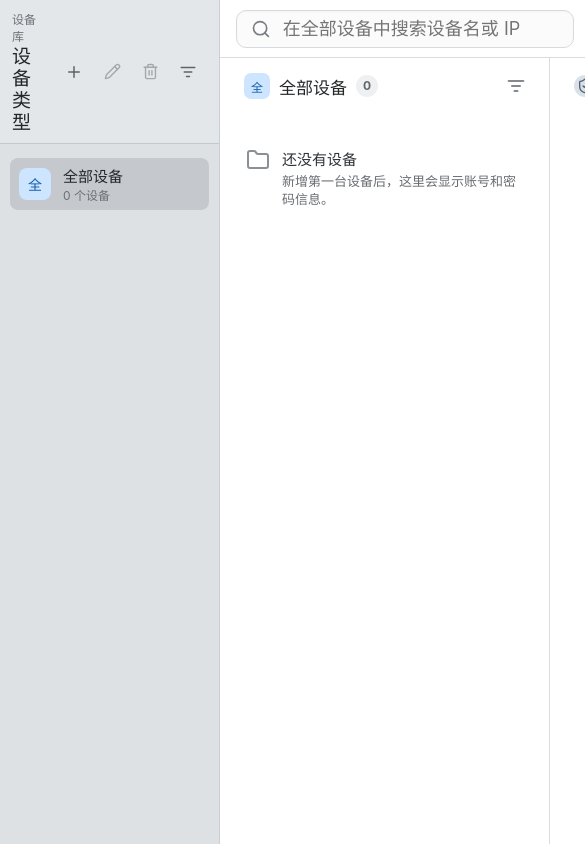
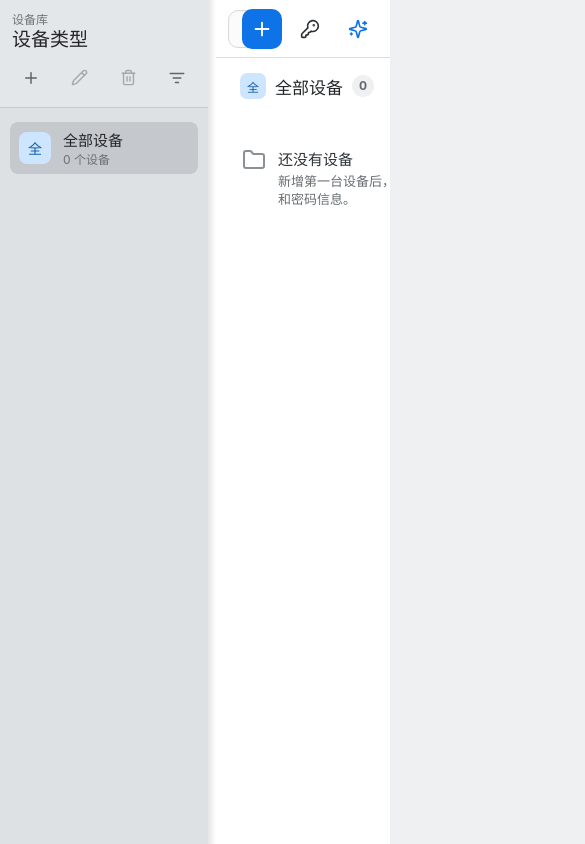
Before and after one commit to FYanJun/Psd-manager, a Svelte app: page / in a window 390 px wide. Shown: the top 844 px of the page, 585 px wide, since content can reach past the window. Built offline with nearby package versions, Linux system fonts and the light colour scheme.

Commit message:
Improve desktop layout resizing

```diff
--- a/src/App.svelte
+++ b/src/App.svelte
@@ -151,8 +151,17 @@
   };
   type GeneratorTarget = "current-account" | "bulk-password" | null;
   type TypePickerScope = "device" | "bulk";
+  type ResizePane = "sidebar" | "list";
 
   const STORAGE_KEY = "device-password-manager-state-v1";
+  const SIDEBAR_DEFAULT_WIDTH = 252;
+  const SIDEBAR_MIN_WIDTH = 208;
+  const SIDEBAR_MAX_WIDTH = 360;
+  const LIST_DEFAULT_WIDTH = 368;
+  const LIST_MIN_WIDTH = 300;
+  const LIST_MAX_WIDTH = 540;
+  const DETAIL_MIN_WIDTH = 420;
+  const RESIZER_WIDTH = 8;
 
   const initialItems: VaultItem[] = [];
 
@@ -219,6 +228,12 @@
   let forwardStack: ViewState[] = [];
   let restoringView = false;
   let searchInput: HTMLInputElement | null = null;
+  let sidebarWidth = SIDEBAR_DEFAULT_WIDTH;
+  let listWidth = LIST_DEFAULT_WIDTH;
+  let resizingPane: ResizePane | null = null;
+  let resizeStartX = 0;
+  let resizeStartSidebarWidth = SIDEBAR_DEFAULT_WIDTH;
+  let resizeStartListWidth = LIST_DEFAULT_WIDTH;
 
   onMount(() => {
     const saved = window.localStorage.getItem(STORAGE_KEY);
@@ -228,18 +243,33 @@
         if (Array.isArray(parsed.items)) items = normalizeVaultItems(parsed.items);
         if (Array.isArray(parsed.customDeviceTypes)) customDeviceTypes = parsed.customDeviceTypes;
         if (Array.isArray(parsed.hiddenDeviceTypes)) hiddenDeviceTypes = parsed.hiddenDeviceTypes;
+        if (parsed.paneLayout) {
+          sidebarWidth = clampPaneWidth(readNumber(parsed.paneLayout.sidebarWidth, SIDEBAR_DEFAULT_WIDTH), "sidebar");
+          listWidth = clampPaneWidth(readNumber(parsed.paneLayout.listWidth, LIST_DEFAULT_WIDTH), "list");
+        }
       } catch {
         copyStatus = "本地数据读取失败，已使用默认数据";
       }
     }
+    clampPaneLayout();
     hydrated = true;
     window.addEventListener("keydown", handleGlobalKeydown);
-    return () => window.removeEventListener("keydown", handleGlobalKeydown);
+    window.addEventListener("resize", clampPaneLayout);
+    return () => {
+      window.removeEventListener("keydown", handleGlobalKeydown);
+      window.removeEventListener("resize", clampPaneLayout);
+      stopPaneResize();
+    };
   });
 
   $: if (hydrated) {
-    window.localStorage.setItem(STORAGE_KEY, JSON.stringify({ items, customDeviceTypes, hiddenDeviceTypes }));
-  }
+    window.localStorage.setItem(
+      STORAGE_KEY,
+      JSON.stringify({ items, customDeviceTypes, hiddenDeviceTypes, paneLayout: { sidebarWidth, listWidth } })
+    );
+  }
+
+  $: layoutStyle = `--sidebar-width: ${sidebarWidth}px; --list-width: ${listWidth}px;`;
 
   $: filteredItems = items.filter((item) => {
     const query = searchQuery.trim().toLowerCase();
@@ -668,6 +698,57 @@
     sortMode = mode;
   }
 
+  function getMaxPaneWidth(pane: ResizePane) {
+    if (typeof window === "undefined") return pane === "sidebar" ? SIDEBAR_MAX_WIDTH : LIST_MAX_WIDTH;
+    const availableWidth = window.innerWidth - DETAIL_MIN_WIDTH - RESIZER_WIDTH * 2;
+    if (pane === "sidebar") return Math.max(SIDEBAR_MIN_WIDTH, Math.min(SIDEBAR_MAX_WIDTH, availableWidth - listWidth));
+    return Math.max(LIST_MIN_WIDTH, Math.min(LIST_MAX_WIDTH, availableWidth - sidebarWidth));
+  }
+
+  function clampPaneWidth(width: number, pane: ResizePane) {
+    const minWidth = pane === "sidebar" ? SIDEBAR_MIN_WIDTH : LIST_MIN_WIDTH;
+    return Math.round(Math.min(Math.max(width, minWidth), getMaxPaneWidth(pane)));
+  }
+
+  function clampPaneLayout() {
+    listWidth = clampPaneWidth(listWidth, "list");
+    sidebarWidth = clampPaneWidth(sidebarWidth, "sidebar");
+    listWidth = clampPaneWidth(listWidth, "list");
+  }
+
+  function startPaneResize(pane: ResizePane, event: PointerEvent) {
+    event.preventDefault();
+    activePopover = null;
+    openTypePicker = null;
+    resizingPane = pane;
+    resizeStartX = event.clientX;
+    resizeStartSidebarWidth = sidebarWidth;
+    resizeStartListWidth = listWidth;
+    document.body.classList.add("is-resizing-pane");
+    window.addEventListener("pointermove", handlePaneResize);
+    window.addEventListener("pointerup", stopPaneResize);
+    window.addEventListener("pointercancel", stopPaneResize);
+  }
+
+  function handlePaneResize(event: PointerEvent) {
+    if (!resizingPane) return;
+    const deltaX = event.clientX - resizeStartX;
+    if (resizingPane === "sidebar") {
+      sidebarWidth = clampPaneWidth(resizeStartSidebarWidth + deltaX, "sidebar");
+    } else {
+      listWidth = clampPaneWidth(resizeStartListWidth + deltaX, "list");
+    }
+  }
+
+  function stopPaneResize() {
+    if (!resizingPane) return;
+    resizingPane = null;
+    document.body.classList.remove("is-resizing-pane");
+    window.removeEventListener("pointermove", handlePaneResize);
+    window.removeEventListener("pointerup", stopPaneResize);
+    window.removeEventListener("pointercancel", stopPaneResize);
+  }
+
   function maskPassword(password: string) {
     return "•".repeat(Math.min(Math.max(password.length, 8), 14));
   }
@@ -1791,11 +1872,11 @@
   }
 </script>
 
-<main class="app-shell">
+<main class="app-shell" style={layoutStyle}>
   <input id="import-file" class="hidden-file-input" type="file" accept="application/json" on:change={importData} />
   <aside class="sidebar" aria-label="设备类型" on:contextmenu={openTypeBlankContextMenu}>
     <div class="pane-header sidebar-pane-header">
-      <div>
+      <div class="sidebar-pane-title">
         <span class="pane-kicker">设备库</span>
         <h2>设备类型</h2>
       </div>
@@ -1831,6 +1912,14 @@
       {/each}
     </div>
   </aside>
+
+  <button
+    class:active={resizingPane === "sidebar"}
+    class="pane-resizer"
+    type="button"
+    aria-label="调整设备类型宽度"
+    on:pointerdown={(event) => startPaneResize("sidebar", event)}
+  ></button>
 
   <section class="workspace">
     <header class="topbar">
@@ -1915,6 +2004,14 @@
           {/if}
         </div>
       </section>
+
+      <button
+        class:active={resizingPane === "list"}
+        class="pane-resizer"
+        type="button"
+        aria-label="调整设备列表宽度"
+        on:pointerdown={(event) => startPaneResize("list", event)}
+      ></button>
 
       <section class="detail-pane" aria-label="项目详情" on:contextmenu={openDetailBlankContextMenu}>
         {#if hasSelectedDevice}
--- a/src/styles.css
+++ b/src/styles.css
@@ -17,6 +17,9 @@
   --field: #ffffff;
   --field-border: #dedfe3;
   --shadow: 0 12px 36px rgba(31, 35, 40, 0.1);
+  --sidebar-width: 252px;
+  --list-width: 368px;
+  --resizer-width: 8px;
 }
 
 * {
@@ -53,10 +56,10 @@ button {
 
 .app-shell {
   display: grid;
-  grid-template-columns: 252px minmax(0, 1fr);
+  grid-template-columns: minmax(208px, var(--sidebar-width)) var(--resizer-width) minmax(0, 1fr);
   width: 100vw;
   height: 100vh;
-  min-width: 1024px;
+  min-width: 0;
   overflow: hidden;
   background: var(--surface);
 }
@@ -67,8 +70,38 @@ button {
   min-width: 0;
   height: 100%;
   overflow: hidden;
-  border-right: 1px solid #c9ced3;
   background: var(--sidebar);
+}
+
+.pane-resizer {
+  position: relative;
+  z-index: 4;
+  width: var(--resizer-width);
+  min-width: var(--resizer-width);
+  height: 100%;
+  padding: 0;
+  cursor: col-resize;
+  background: linear-gradient(90deg, rgba(0, 0, 0, 0.1), rgba(255, 255, 255, 0.2));
+  touch-action: none;
+}
+
+.pane-resizer::after {
+  position: absolute;
+  inset: 0 3px;
+  border-radius: 999px;
+  background: transparent;
+  content: "";
+}
+
+.pane-resizer:hover::after,
+.pane-resizer.active::after {
+  background: rgba(15, 115, 232, 0.48);
+}
+
+.is-resizing-pane,
+.is-resizing-pane * {
+  cursor: col-resize !important;
+  user-select: none !important;
 }
 
 .pane-header {
@@ -82,7 +115,17 @@ button {
 }
 
 .sidebar-pane-header {
+  align-items: stretch;
   background: rgba(255, 255, 255, 0.18);
+  flex-direction: column;
+  gap: 8px;
+  justify-content: center;
+  min-height: 102px;
+}
+
+.sidebar-pane-title {
+  min-width: 0;
+  white-space: nowrap;
 }
 
 .pane-kicker {
@@ -105,6 +148,11 @@ button {
   gap: 2px;
 }
 
+.sidebar-pane-header .pane-actions {
+  justify-content: space-between;
+  width: 100%;
+}
+
 .compact-action {
   width: 32px;
   height: 32px;
@@ -226,9 +274,10 @@ button {
 
 .topbar {
   display: grid;
-  grid-template-columns: auto minmax(280px, 1fr) auto auto auto;
+  grid-template-columns: auto minmax(180px, 1fr) auto auto auto;
   gap: 14px;
   align-items: center;
+  min-width: 0;
   padding: 0 18px 0 16px;
   border-bottom: 1px solid var(--border);
   background: rgba(255, 255, 255, 0.98);
@@ -298,7 +347,7 @@ button {
 
 .content-grid {
   display: grid;
-  grid-template-columns: 368px minmax(0, 1fr);
+  grid-template-columns: minmax(300px, var(--list-width)) var(--resizer-width) minmax(420px, 1fr);
   min-width: 0;
   min-height: 0;
 }
@@ -309,7 +358,6 @@ button {
   min-width: 0;
   height: 100%;
   overflow: hidden;
-  border-right: 1px solid var(--border);
   background: #fff;
 }
 
@@ -370,6 +418,7 @@ button {
 .field-tools {
   display: flex;
   align-items: center;
+  min-width: 0;
   gap: 4px;
 }
 
@@ -1930,22 +1979,30 @@ button:disabled {
 }
 
 @media (max-width: 1180px) {
-  .app-shell {
-    grid-template-columns: 224px minmax(0, 1fr);
-  }
-
-  .content-grid {
-    grid-template-columns: 330px minmax(0, 1fr);
-  }
-
   .topbar {
     grid-template-columns: minmax(0, 1fr) auto auto auto;
+    gap: 8px;
+    padding-inline: 12px;
   }
 
   .history-buttons {
     display: none;
   }
 
+  .topbar .primary-button span,
+  .topbar .tool-button span,
+  .detail-actions .tool-button span {
+    display: none;
+  }
+
+  .topbar .primary-button,
+  .topbar .tool-button,
+  .detail-actions .tool-button {
+    width: 40px;
+    padding: 0;
+    justify-content: center;
+  }
+
   .detail-scroll {
     padding-inline: 28px;
   }
@@ -1953,8 +2010,7 @@ button:disabled {
 
 @media (max-width: 1040px) {
   .app-shell {
-    min-width: 980px;
-    grid-template-columns: 220px minmax(0, 1fr);
+    min-width: 0;
   }
 
   .pane-header {
```
Also changed, not shown: scripts/smoke-test.mjs (+26 -2 lines), 1 other file (tests, documents, lock files or other folders).
